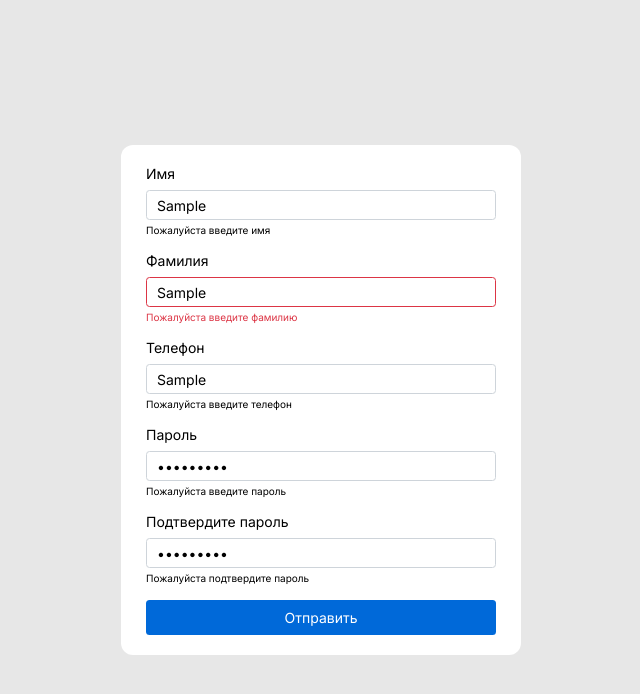
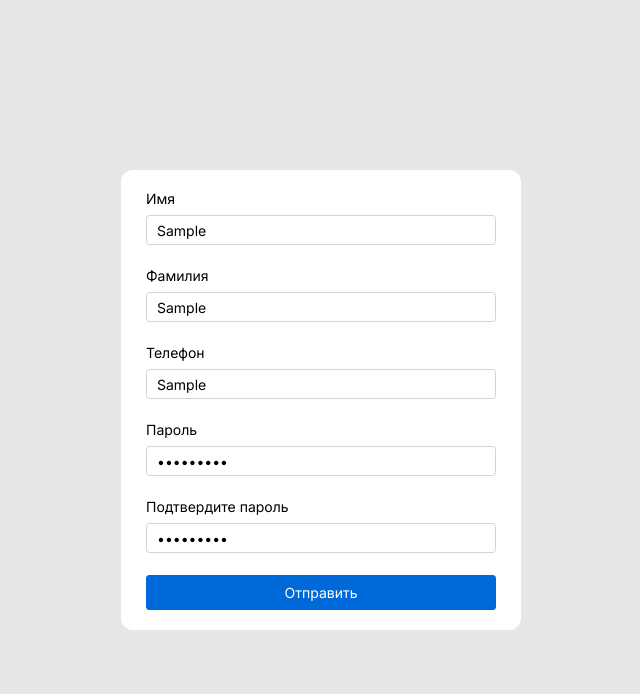
Before and after one commit to Hartaithan/ma-test, a website built with Parcel: page src/index.html in a window 1280 px wide. Both pictures are taken after typing "Sample", "Sample", "Sample", "Sample123", "Sample123" into the empty fields and a click on the button "Отправить". Shown: the whole page, without its empty margins (319-959 px from the left). Built offline with nearby package versions, Linux system fonts and the light colour scheme.

```diff
--- a/src/index.html
+++ b/src/index.html
@@ -21,22 +21,22 @@
         <div class="form__group">
           <label for="firstName">Имя</label>
           <input type="text" id="firstName" placeholder="Введите имя" />
-          <small>Пожалуйста введите имя</small>
+          <small></small>
         </div>
-        <div class="form__group invalid">
+        <div class="form__group">
           <label for="lastName">Фамилия</label>
           <input type="text" id="lastName" placeholder="Введите фамилию" />
-          <small>Пожалуйста введите фамилию</small>
+          <small></small>
         </div>
         <div class="form__group">
           <label for="phone">Телефон</label>
           <input type="phone" id="phone" placeholder="Введите телефон" />
-          <small>Пожалуйста введите телефон</small>
+          <small></small>
         </div>
         <div class="form__group">
           <label for="password">Пароль</label>
           <input type="password" id="password" placeholder="Введите пароль" />
-          <small>Пожалуйста введите пароль</small>
+          <small></small>
         </div>
         <div class="form__group">
           <label for="passwordCheck">Подтвердите пароль</label>
@@ -45,7 +45,7 @@
             id="passwordCheck"
             placeholder="Подтвердите пароль"
           />
-          <small>Пожалуйста подтвердите пароль</small>
+          <small></small>
         </div>
         <button class="form__submit" type="submit">Отправить</button>
       </form>
--- a/src/main.js
+++ b/src/main.js
@@ -1,15 +1,19 @@
 const form = document.getElementById('form');
 
-function setError(id) {
-  console.log(id);
+function setError(id, message) {
+  const input = document.querySelector(`#${id}`);
+  const formGroup = input.parentElement;
+  const small = formGroup.querySelector('small');
+  formGroup.className = 'form__group invalid';
+  small.innerText = message;
 }
 
 function validateInputs() {
   form.querySelectorAll('input');
-  for (let i = 0; i < form.length; i++) {
+  for (let i = 0; i < form.length; i += 1) {
     const { id, value } = form[i];
     if (value.trim() === '') {
-      setError(id);
+      setError(id, 'Это поле обязательно');
     }
   }
 }
--- a/src/style.scss
+++ b/src/style.scss
@@ -24,11 +24,12 @@
 .form {
   width: 400px;
   height: fit-content;
-  min-height: 500px;
+  min-height: 400px;
   background: #ffffff;
   border-radius: 12px;
   padding: 20px 25px;
   &__group {
+    position: relative;
     display: flex;
     flex-direction: column;
     &.invalid {
@@ -40,7 +41,7 @@
       }
     }
     &:not(:last-child) {
-      margin-bottom: 16px;
+      margin-bottom: 18px;
     }
     label {
       font-size: 1rem;
@@ -56,6 +57,9 @@
       margin-bottom: 4px;
     }
     small {
+      position: absolute;
+      left: 0;
+      bottom: -10px;
       font-size: 10px;
     }
   }
```
Also changed, not shown: dist/index.html, src/style.css, 6 other files.
